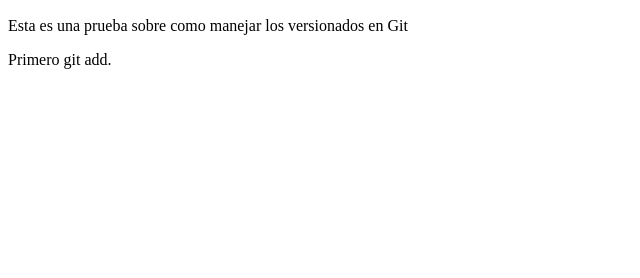
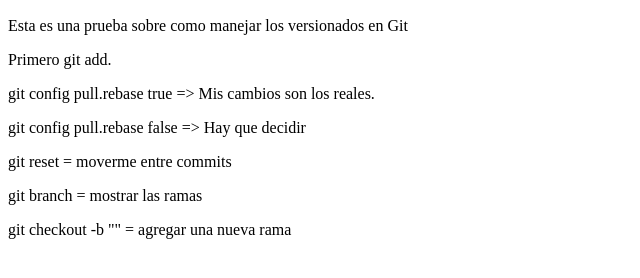
Before and after one commit to CascoOnce/BootcampLatamReady, a plain HTML site: page GitGitHub/index.html in a window 1280 px wide. Shown: the part 110-388 px from the top of the page, without its empty margins (0-640 px from the left). Drawn offline with Linux system fonts and the light colour scheme.

Commit message:
Info git

```diff
--- a/GitGitHub/index.html
+++ b/GitGitHub/index.html
@@ -11,5 +11,15 @@
     <h2>SESIÓN 6: Introducción de Git y GitHub</h2>
     <p>Esta es una prueba sobre como manejar los versionados en Git</p>
     <p>Primero git add.</p>
+    <p>
+        git config pull.rebase true => Mis cambios son los reales.
+    </p>
+    <p>
+        git config pull.rebase false => Hay que decidir
+    </p>
+
+    <p>git reset = moverme entre commits</p>
+    <p>git branch = mostrar las ramas</p>
+    <p>git checkout -b "" = agregar una nueva rama</p>
 </body>
 </html>
```
